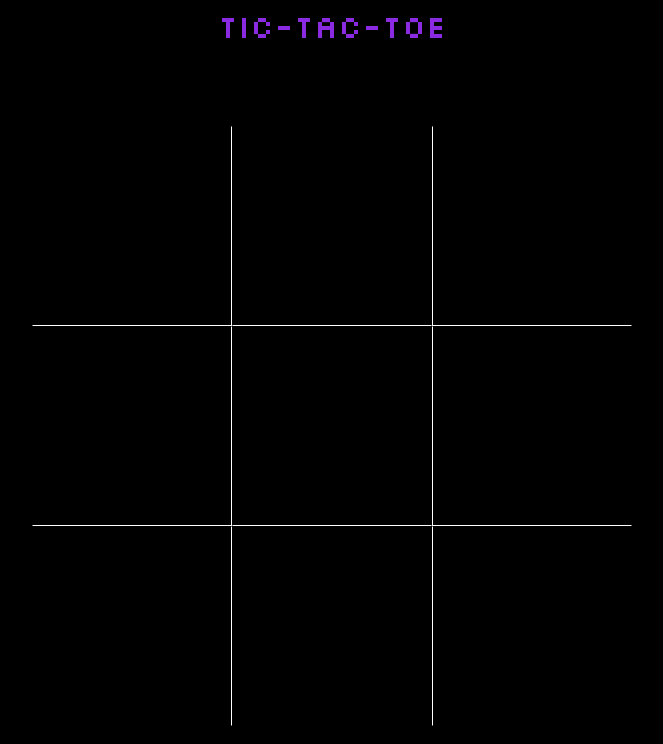
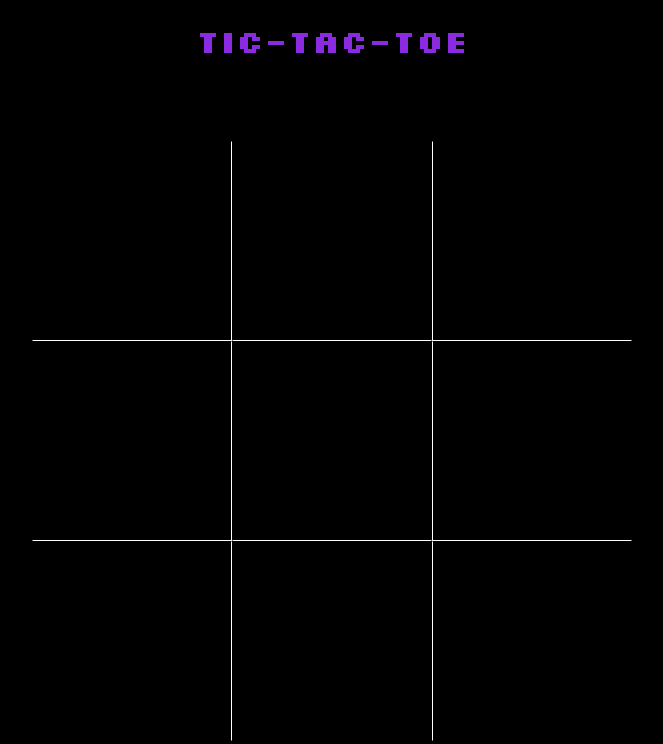
Before and after one commit to Kineth-21/TOP-tic-tac-toe, a plain HTML site: page index.html in a window 1280 px wide. Shown: the whole page, without its empty margins (308-971 px from the left). Drawn offline with Linux system fonts and the light colour scheme.

Commit message:
Minor adjustment to heading's padding

```diff
--- a/styles.css
+++ b/styles.css
@@ -12,7 +12,8 @@
 
 h1{
     text-align: center;
-    padding: 5px;
+    padding: 20px;
+    font-weight: 600;
 }
 
 body{
```
